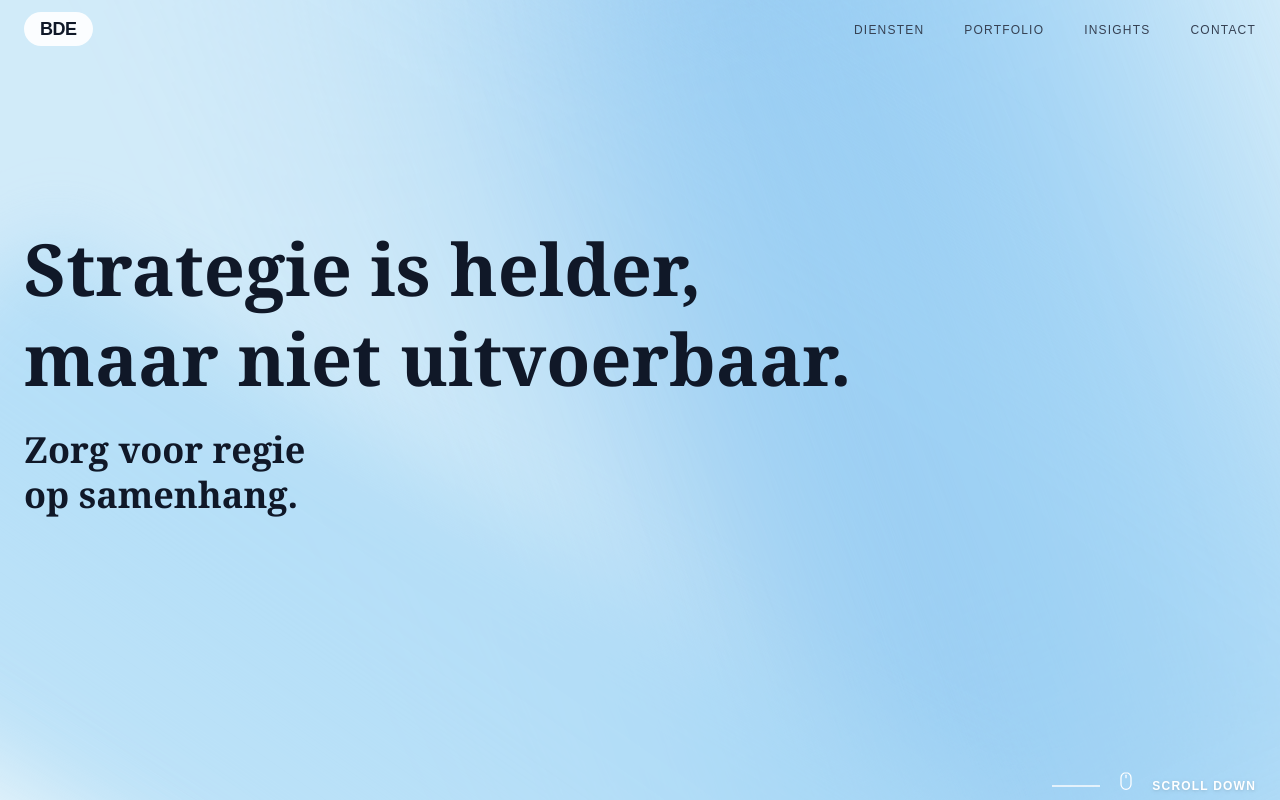
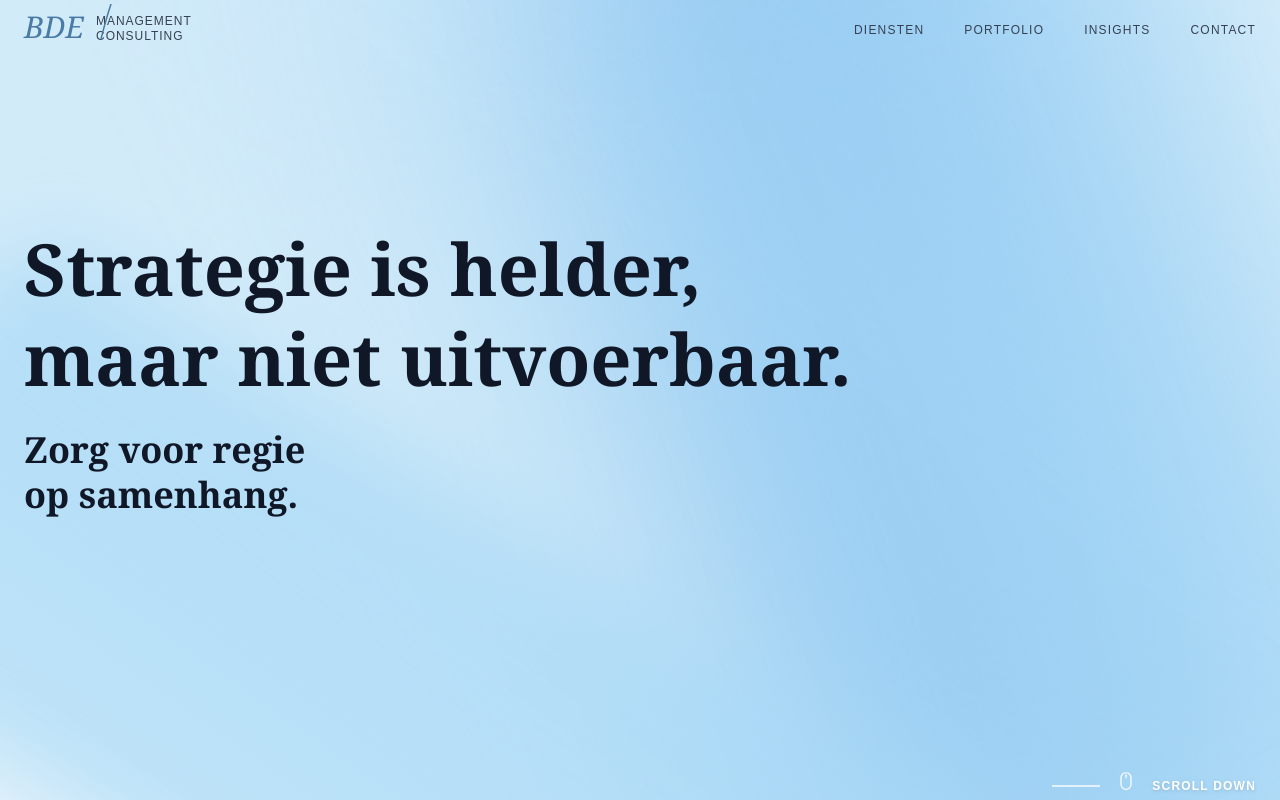
Before and after one commit to TinoiDam/bde-consulting.com, a Next.js app: page / in a window 1280 px wide. Shown: the top 800 px of the page. Built offline with nearby package versions, Linux system fonts and the light colour scheme.

Commit message:
Update logo to elegant script style with pen accent, following luxury design aesthetic

```diff
--- a/components/Header.tsx
+++ b/components/Header.tsx
@@ -10,8 +10,23 @@ export default function Header() {
     <header className="fixed top-0 left-0 right-0 z-50 bg-transparent">
       <nav className="max-w-7xl mx-auto px-6 py-3 flex justify-between items-center">
         {/* Logo */}
-        <Link href="/" className="flex items-center bg-white/90 px-4 py-2 rounded-full">
-          <span className="text-base md:text-lg font-bold tracking-tight text-gray-900 leading-none">BDE</span>
+        <Link href="/" className="flex items-center gap-3 relative">
+          <div className="relative">
+            <span
+              className="text-2xl md:text-3xl font-light text-[#4A7BA7] leading-none"
+              style={{fontFamily: 'Georgia, serif', fontStyle: 'italic', fontWeight: '300'}}
+            >
+              BDE
+            </span>
+            {/* Pen accent line */}
+            <svg width="40" height="50" className="absolute -right-8 -top-2 fill-none stroke-[#4A7BA7] stroke-[1.5]" viewBox="0 0 40 50">
+              <path d="M35 0 Q30 15, 25 35" strokeLinecap="round"/>
+            </svg>
+          </div>
+          <div className="flex flex-col gap-0">
+            <span className="text-xs tracking-widest text-gray-700 font-medium leading-tight" style={{letterSpacing: '0.08em'}}>MANAGEMENT</span>
+            <span className="text-xs tracking-widest text-gray-700 font-medium leading-tight" style={{letterSpacing: '0.08em'}}>CONSULTING</span>
+          </div>
         </Link>
 
         {/* Desktop Menu */}
```
